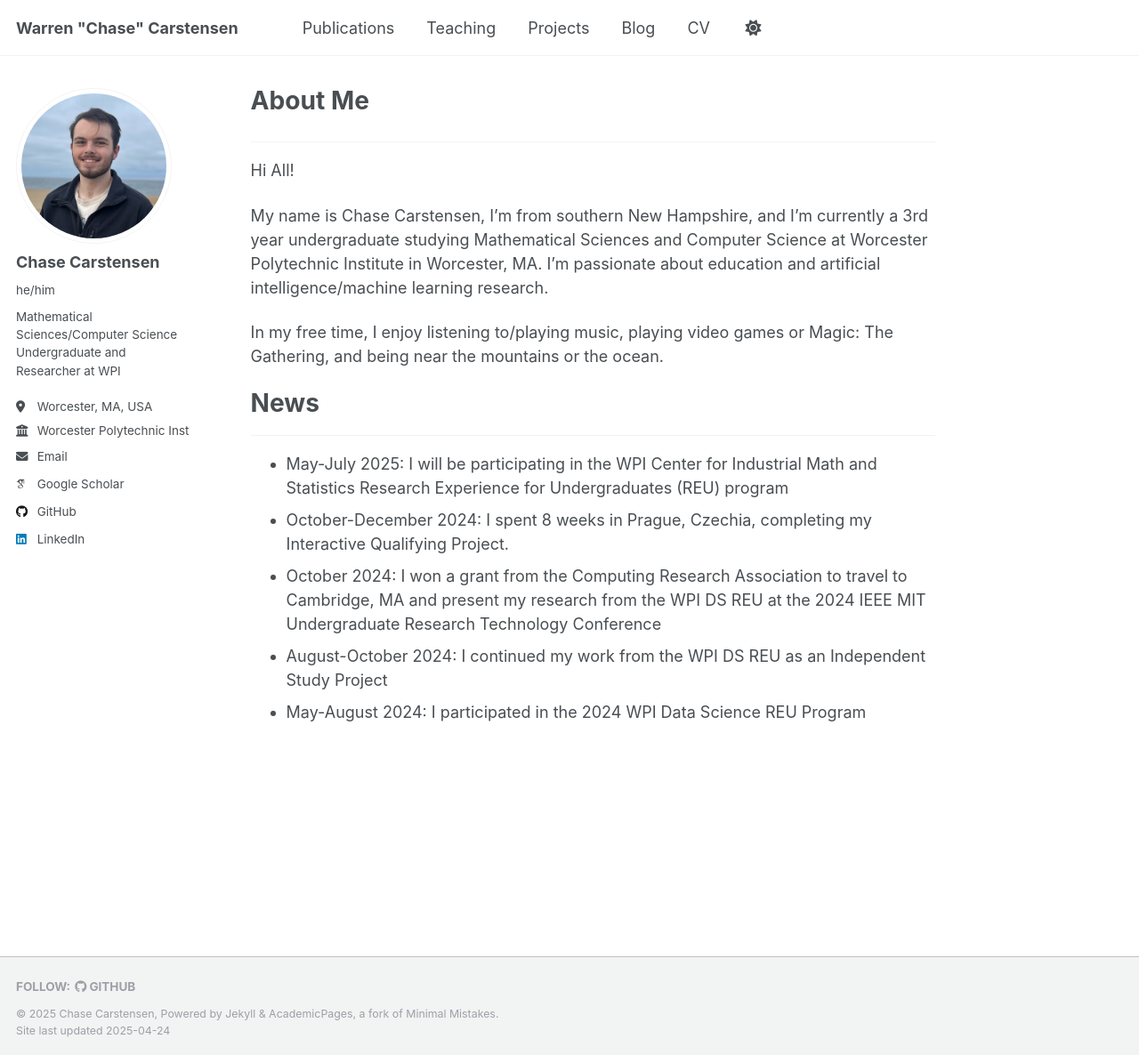
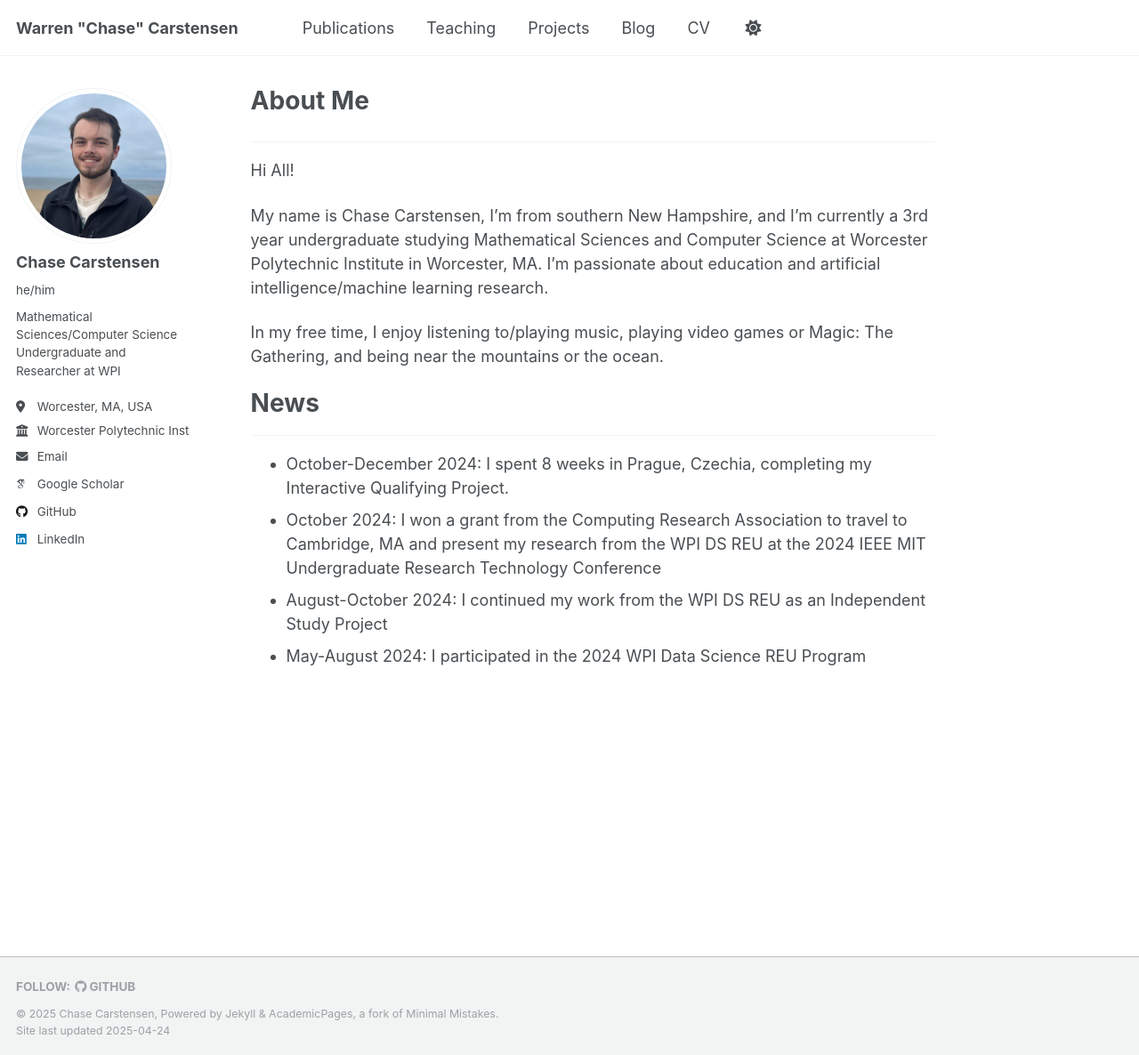
Before and after one commit to chase12803/chase12803.github.io, a Jekyll site: the page built from _pages/about.md, in a window 1280 px wide and 1186 px high. Shown: the whole window at 89% size. Built offline with Jekyll 4.4.1, drawn with Linux system fonts in a browser that asks for light colours; some web fonts are replaced.

Commit message:
summer changes

```diff
--- a/_pages/about.md
+++ b/_pages/about.md
@@ -16,7 +16,7 @@ In my free time, I enjoy listening to/playing music, playing video games or Magi
 # News
 ---
 
-- May-July 2025: I will be participating in the WPI Center for Industrial Math and Statistics Research Experience for Undergraduates (REU) program
+<!-- - May-July 2025: I will be participating in the WPI Center for Industrial Math and Statistics Research Experience for Undergraduates (REU) program -->
 - October-December 2024: I spent 8 weeks in Prague, Czechia, completing my Interactive Qualifying Project.
 - October 2024: I won a grant from the Computing Research Association to travel to Cambridge, MA and present my research from the WPI DS REU at the 2024 IEEE MIT Undergraduate Research Technology Conference
 - August-October 2024: I continued my work from the WPI DS REU as an Independent Study Project
```
